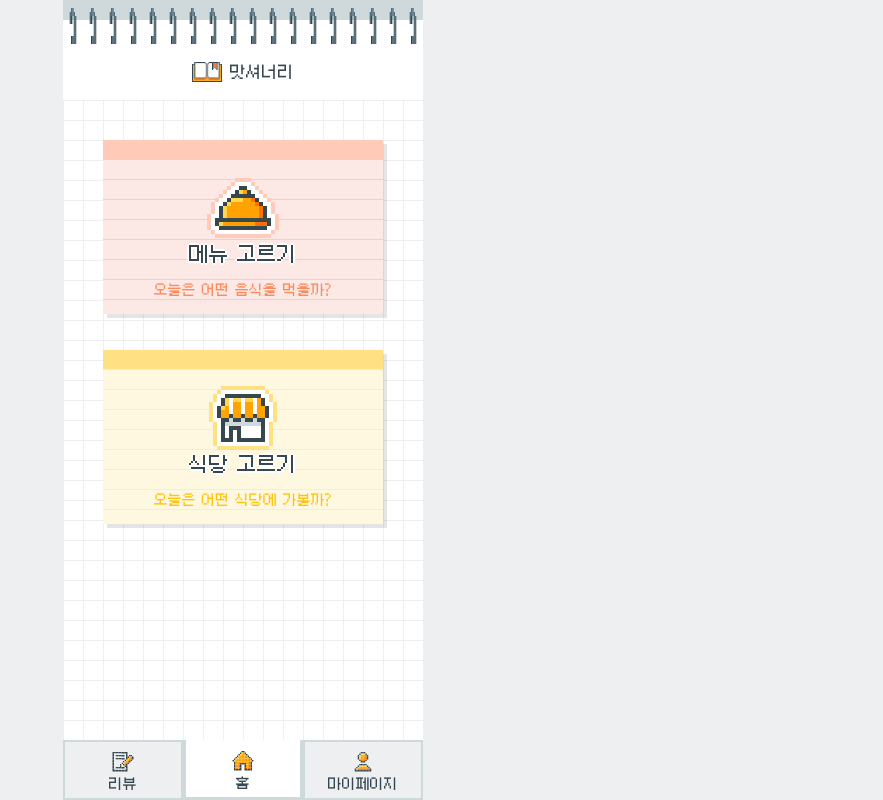
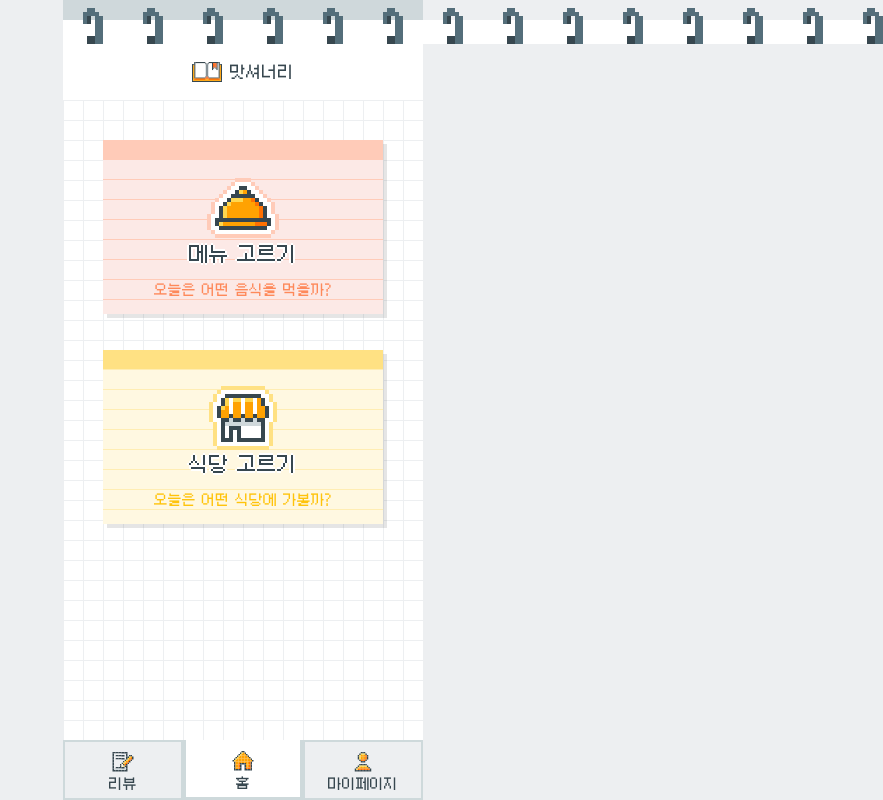
Before and after one commit to bside-4team/4team-client, a Next.js app: page / in a window 1280 px wide. Shown: the whole page, without its empty margins (397-1280 px from the left). Built offline with nearby package versions, Linux system fonts and the light colour scheme; no server answers.

Commit message:
[TAS-222] feat : LogoWrapper CSS 변경 작업 완료

```diff
--- a/src/components/layout/mobile-layout/index.tsx
+++ b/src/components/layout/mobile-layout/index.tsx
@@ -8,9 +8,11 @@ export default function MobileLayout({ children }: Props) {
   return (
     <S.LayoutWrapper>
       <S.Layout>
-        <S.LogoWrapper>
+        {/* <S.LogoWrapper> */}
+        <div className="md:w-full fixed top-0 z-1 h-44 w-360 bg-neutral-bg10">
           <HEADER_LAYOUT_LOGO />
-        </S.LogoWrapper>
+        </div>
+        {/* </S.LogoWrapper> */}
         {children}
       </S.Layout>
     </S.LayoutWrapper>
--- a/src/components/layout/mobile-layout/page.styled.ts
+++ b/src/components/layout/mobile-layout/page.styled.ts
@@ -7,6 +7,7 @@ export const LayoutWrapper = styled.div`
   background-color: ${({ theme }) => theme.colors.neutral.bg05};
   min-height: 100vh;
 `;
+
 export const Layout = styled.div`
   position: relative;
   max-width: 360px;
@@ -23,13 +24,13 @@ export const LogoWrapper = styled.div`
   top: 0;
   width: 360px;
   height: 44px;
+  z-index: 1;
   background-color: ${({ theme }) => theme.colors.neutral.bg10};
-  z-index: 1;
-
   @media screen and (max-width: 768px) {
     width: 100%;
   }
 
+  /* 아래 코드 변경해야함! */
   svg {
     width: 360px;
 
--- a/tailwind.config.js
+++ b/tailwind.config.js
@@ -10,6 +10,9 @@ module.exports = {
   theme: {
     screens: {
       sm: '320px',
+      md: {
+        max: '768px',
+      },
     },
     extend: {
       borderRadius: px0_50,
```
